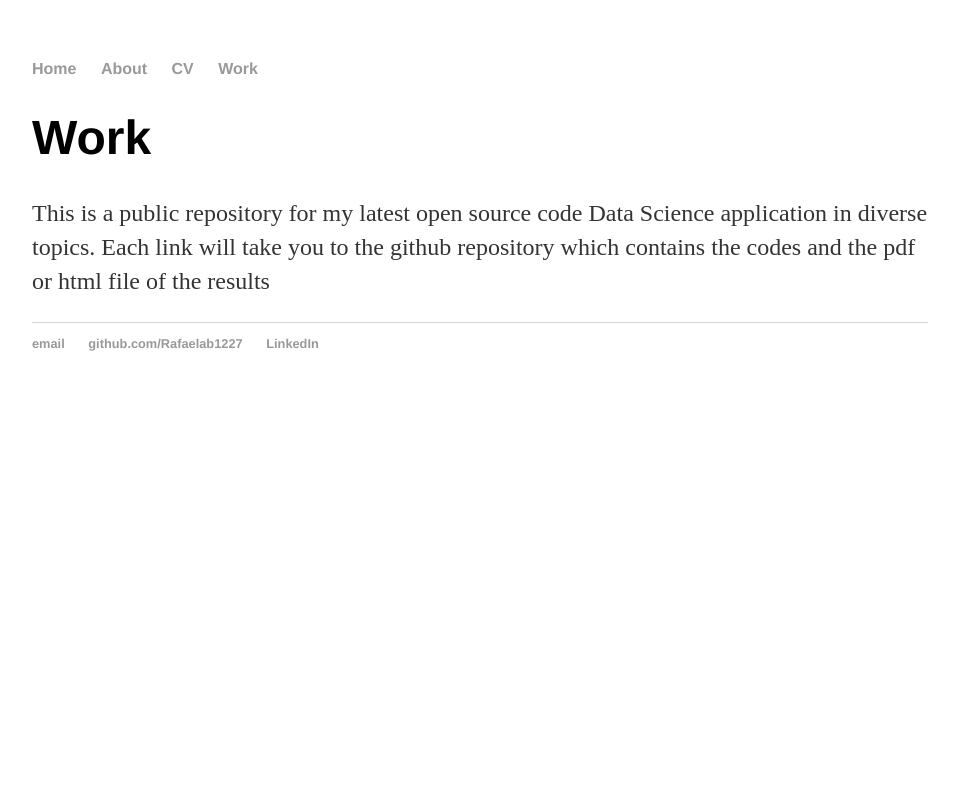
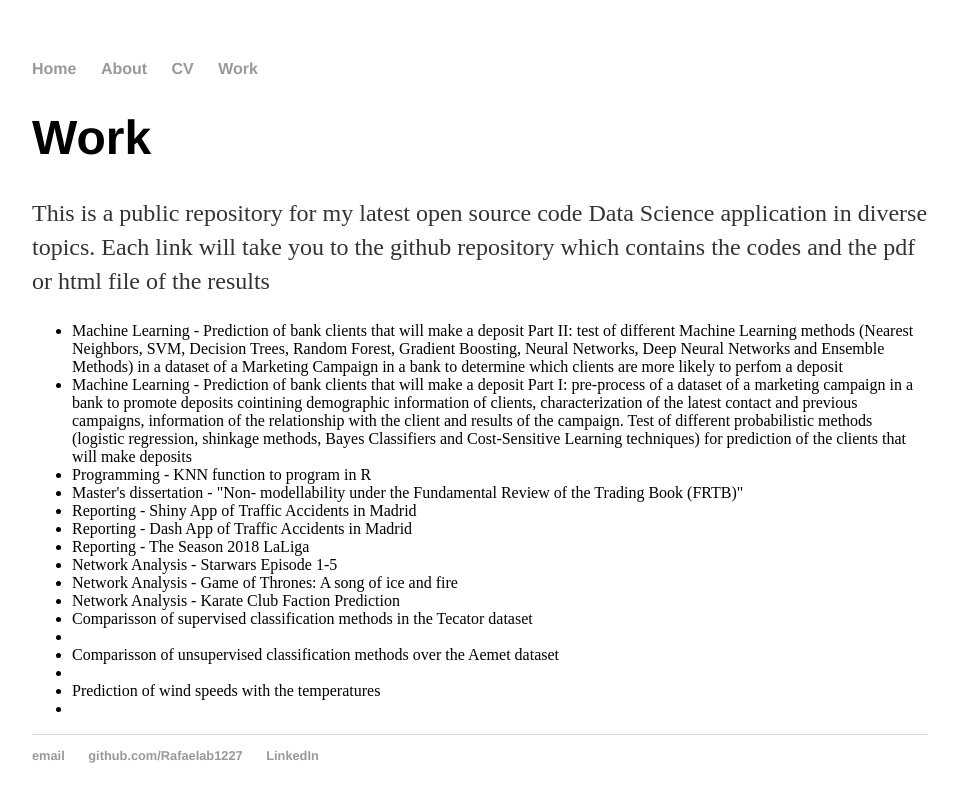
Before and after one commit to Rafaelab1227/Rafaelab1227.github.io, a Jekyll site: the page built from work/index.html, in a window 1280 px wide. Shown: the top 802 px of the page, without its empty margins (160-1118 px from the left). Built offline with Jekyll 4.4.1, drawn with Linux system fonts in a browser that asks for light colours.

Commit message:
Update index.html work

```diff
--- a/work/index.html
+++ b/work/index.html
@@ -6,4 +6,28 @@ title: work
 	<h1>Work</h1>
 	<p>This is a public repository for my latest open source code Data Science application in diverse topics. Each link will take you to the github repository which
   contains the codes and the pdf or html file of the results</p>
+	<ul>
+		<li>Machine Learning - Prediction of bank clients that will make a deposit Part II: test of different
+			Machine Learning methods (Nearest Neighbors, SVM, Decision Trees, Random Forest,
+			Gradient Boosting, Neural Networks, Deep Neural Networks and Ensemble Methods)
+			in a dataset of a Marketing Campaign in a bank to determine which
+			clients are more likely to perfom a deposit</li>
+		<li>Machine Learning - Prediction of bank clients that will make a deposit Part I: pre-process of a dataset of a marketing
+			campaign in a bank to promote deposits cointining demographic information of clients,
+			characterization of the latest contact and previous campaigns,
+			information of the relationship with the client and results of the campaign. Test of different
+			probabilistic methods (logistic regression, shinkage methods, Bayes Classifiers and Cost-Sensitive Learning techniques)
+			for prediction of the clients that will make deposits</li>
+		<li>Programming - KNN function to program in R</li>
+		<li>Master's dissertation - "Non- modellability under the Fundamental Review of the Trading Book (FRTB)"</li>
+		<li> Reporting - Shiny App of Traffic Accidents in Madrid </li>
+		<li> Reporting - Dash App of Traffic Accidents in Madrid </li>
+		<li> Reporting - The Season 2018 LaLiga </li>
+		<li>Network Analysis - Starwars Episode 1-5 </li>
+		<li>Network Analysis - Game of Thrones: A song of ice and fire </li>
+		<li>Network Analysis - Karate Club Faction Prediction </li>
+		<li> Comparisson of supervised classification methods in the Tecator dataset <li>
+		<li> Comparisson of unsupervised classification methods over the Aemet dataset <li>
+		<li> Prediction of wind speeds with the temperatures <li>
+</ul>
 </div><!-- /.blurb -->
```
